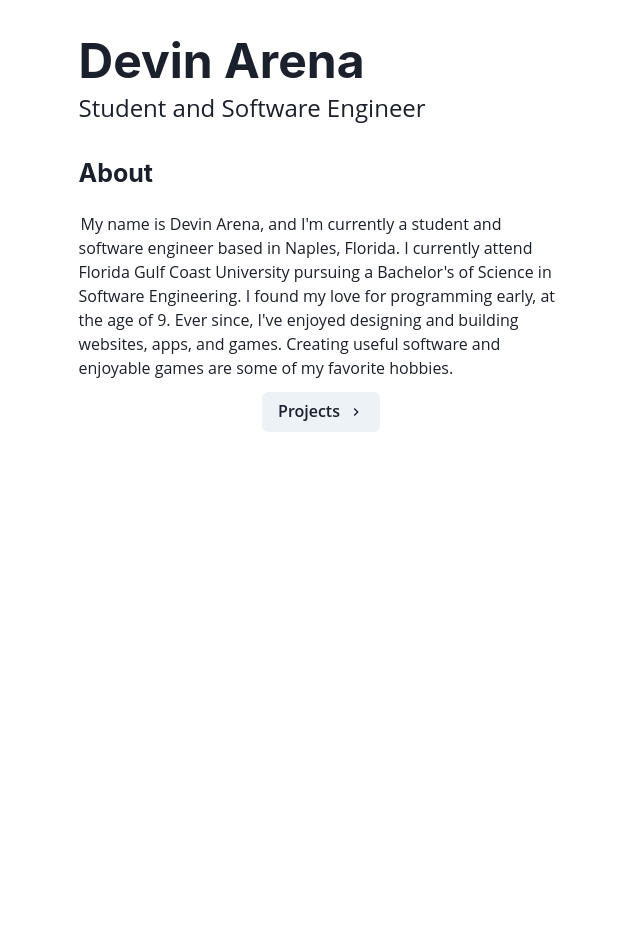
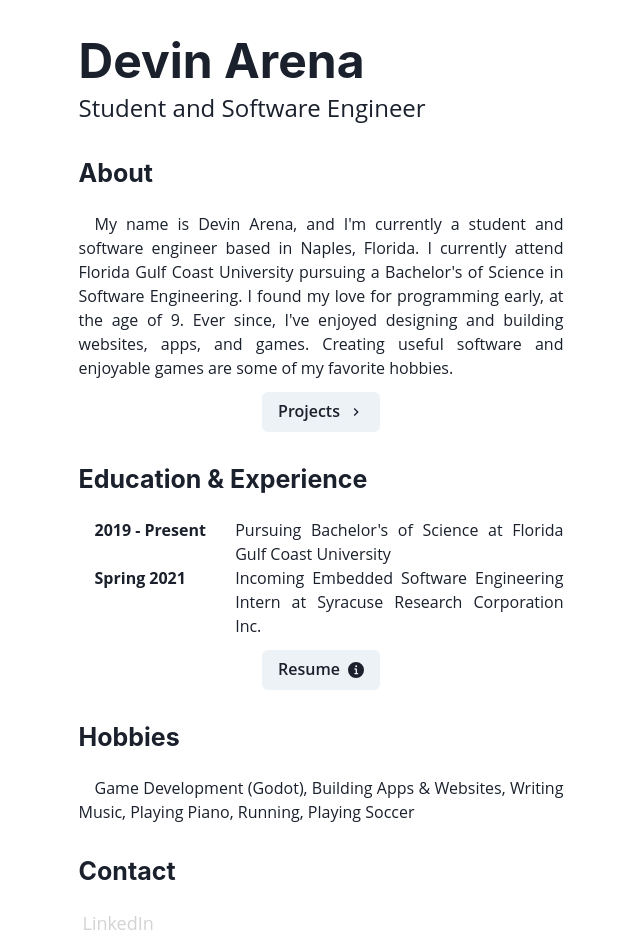
Before and after one commit to devinarena/devinarena.github.io, a Next.js app in the folder portfolio/: page / in a window 1280 px wide. Shown: the top 941 px of the page, without its empty margins (319-959 px from the left). Before the commit the page ends 800 px from the top, so only its background shows below. Built offline with nearby package versions, Linux system fonts and the light colour scheme.

Commit message:
more work on homepage

```diff
--- /dev/null
+++ b/portfolio/components/expentry.js
@@ -0,0 +1,23 @@
+import { Flex } from "@chakra-ui/react";
+import { Text } from "@chakra-ui/layout";
+
+/**
+* @file expentry.js
+* @author Devin Arena
+* @since 12/4/2021
+* @description Allows easy addition of experience in the form of date - description.
+*/
+const ExperienceEntry = ({ children, date }) => {
+    return (
+        <Flex direction="row" my={{base: 3, md: 0}}>
+            <Text variant="year" w="30%" mr={4} textAlign={{base: "center", md: "start"}}>
+                {date}
+            </Text>
+            <Text w="70%" textAlign="justify">
+                {children}
+            </Text>
+        </Flex>
+    );
+}
+
+export default ExperienceEntry;
--- /dev/null
+++ b/portfolio/components/footer.js
@@ -0,0 +1,23 @@
+
+
+/**
+* @file footer.js
+* @author Devin Arena
+* @since 12/4/2021
+* @description Basic footer for every page.
+*/
+
+import { Box, Heading } from "@chakra-ui/layout";
+
+const Footer = () => {
+
+    return (
+        <Box>
+            <Heading as="h3">
+
+            </Heading>
+        </Box>
+    );
+}
+
+export default Footer;
--- a/portfolio/components/layouts/main.js
+++ b/portfolio/components/layouts/main.js
@@ -1,6 +1,12 @@
 import { Box } from "@chakra-ui/layout";
 import Head from "next/head";
 
+/**
+* @file main.js
+* @author Devin Arena
+* @since 12/3/2021
+* @description Main container, used for formatting.
+*/
 const Main = ({ children, title }) => {
 
     return (
--- a/portfolio/components/themes.js
+++ b/portfolio/components/themes.js
@@ -1,4 +1,11 @@
 import { extendTheme } from "@chakra-ui/react";
+
+/**
+* @file themes.js
+* @author Devin Arena
+* @since 12/3/2021
+* @description Contains theme information for ChakraUI.
+*/
 
 const fonts = {
     body: "'Open Sans', -apple-system, BlinkMacSystemFont, 'Segoe UI', 'Roboto', 'Oxygen','Ubuntu', 'Cantarell', 'Fira Sans', 'Droid Sans', 'Helvetica Neue', sans-serif",
@@ -25,8 +32,23 @@ const components = {
     Text: {
         variants: {
             indented: {
-                textIndent: 2,
-                alignText: "justify",
+                textIndent: "1rem",
+                textAlign: "justify",
+            },
+            year: {
+                fontWeight: "bold",
+                textIndent: "1rem",
+            }
+        }
+    },
+    Link: {
+        baseStyle: {
+            color: "lightgray",
+            padding: "4px",
+            _hover: {
+                textDecoration: "none",
+                background: "whiteAlpha.200",
+                color: "gray"
             }
         }
     }
--- a/portfolio/pages/index.js
+++ b/portfolio/pages/index.js
@@ -1,6 +1,8 @@
 
-import { ChevronRightIcon } from '@chakra-ui/icons';
-import { Box, Button, Container, Heading, Text } from '@chakra-ui/react';
+import { ChevronRightIcon, InfoIcon } from '@chakra-ui/icons';
+import { Box, Button, Container, Heading, Text, Flex, List, ListItem, Link } from '@chakra-ui/react';
+import ExperienceEntry from 'components/expentry';
+import Footer from 'components/footer';
 import Main from 'components/layouts/main';
 
 /**
@@ -20,7 +22,7 @@ const Home = () => {
             <Heading as="h1" fontSize={{ base: "5xl" }}>
               Devin Arena
             </Heading>
-            <Text as="p" fontSize={{ base: "xl", md: "2xl" }}>
+            <Text fontSize={{ base: "xl", md: "2xl" }}>
               Student and Software Engineer
             </Text>
           </Box>
@@ -35,12 +37,59 @@ const Home = () => {
           </Text>
 
           <Box align="center" mt={3}>
-            <Button align="center" rightIcon={<ChevronRightIcon />}>Projects</Button>
+            <Button align="center" rightIcon={<ChevronRightIcon />}>
+              Projects
+            </Button>
           </Box>
         </Box>
 
+        <Box mt={8}>
+          <Heading as="h3" variant="sectionTitle">
+            Education &amp; Experience
+          </Heading>
+          <ExperienceEntry date="2019 - Present">
+            Pursuing Bachelor's of Science at Florida Gulf Coast University
+          </ExperienceEntry>
+          <ExperienceEntry date="Spring 2021">
+            Incoming Embedded Software Engineering Intern at Syracuse Research Corporation Inc.
+          </ExperienceEntry>
+          <Box mt={3} align="center">
+            <Button align="center" rightIcon={<InfoIcon />}>
+              Resume
+            </Button>
+          </Box>
+        </Box>
+
+        <Box mt={8}>
+          <Heading as="h3" variant="sectionTitle">
+            Hobbies
+          </Heading>
+          <Text variant="indented">
+            Game Development (Godot), Building Apps &amp; Websites, Writing Music, Playing Piano, Running, Playing Soccer
+          </Text>
+        </Box>
+
+        <Box mt={8}>
+          <Heading as="h3" variant="sectionTitle">
+            Contact
+          </Heading>
+          <List styleType="none">
+            <ListItem>
+              <Link href="https://www.linkedin.com/in/devin-arena/" fontSize="lg">
+                LinkedIn
+              </Link>
+            </ListItem>
+            <ListItem>
+              <Link href="https://github.com/devinarena" fontSize="lg">
+                GitHub
+              </Link>
+            </ListItem>
+          </List>
+        </Box>
+
+        <Footer />
       </Container>
-    </Main>
+    </Main >
   );
 }
 
```
Also changed, not shown: portfolio/components/indented.js (deleted).
